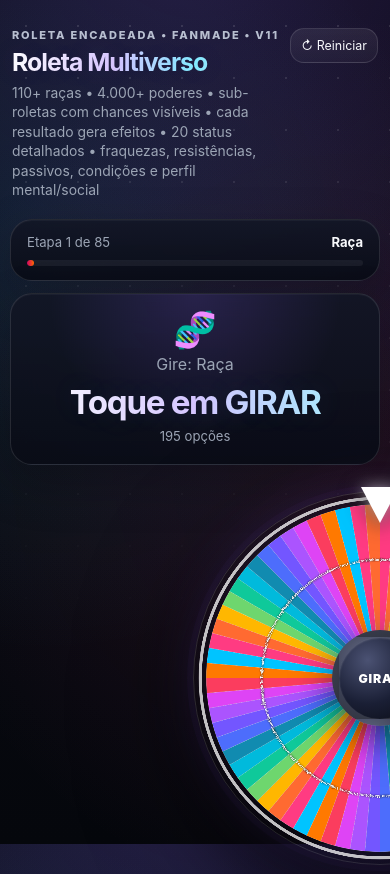
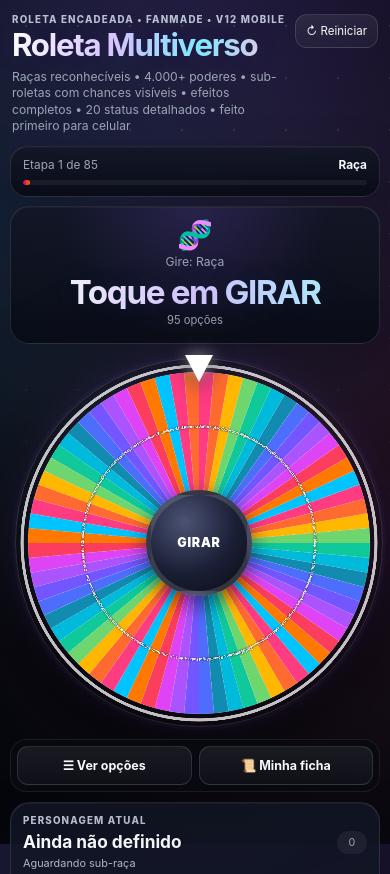
Before and after one commit to zeckofc143-hub/bot-discord-zeck, a website: page public/dashboard/roleta/index.html in a window 390 px wide. Shown: the top 874 px of the page. Drawn offline with Linux system fonts and the light colour scheme.

Commit message:
Load V12 recognizable race pool and mobile-first UI

```diff
--- a/public/dashboard/roleta/index.html
+++ b/public/dashboard/roleta/index.html
@@ -9,14 +9,15 @@
   <link rel="stylesheet" href="./styles-v6.css" />
   <link rel="stylesheet" href="./styles-v7.css" />
   <link rel="stylesheet" href="./styles-v11.css" />
+  <link rel="stylesheet" href="./styles-v12-mobile.css" />
 </head>
 <body>
   <main class="app-shell">
     <header class="topbar">
       <div>
-        <p class="eyebrow">ROLETA ENCADEADA • FANMADE • V11</p>
+        <p class="eyebrow">ROLETA ENCADEADA • FANMADE • V12 MOBILE</p>
         <h1>Roleta Multiverso</h1>
-        <p class="subtitle">110+ raças • 4.000+ poderes • sub-roletas com chances visíveis • cada resultado gera efeitos • 20 status detalhados • fraquezas, resistências, passivos, condições e perfil mental/social</p>
+        <p class="subtitle">Raças reconhecíveis • 4.000+ poderes • sub-roletas com chances visíveis • efeitos completos • 20 status detalhados • feito primeiro para celular</p>
       </div>
       <button id="resetBtn" class="ghost-btn" type="button">↻ Reiniciar</button>
     </header>
@@ -85,6 +86,7 @@
   <script src="./mega-extra.js" defer></script>
   <script src="./expansion-v5.js" defer></script>
   <script src="./races-v7.js" defer></script>
+  <script src="./races-main-v12.js" defer></script>
   <script src="./numbers-v8.js" defer></script>
   <script src="./subroulette-v9.js" defer></script>
   <script src="./subroulette-balance-v9.js" defer></script>
```
